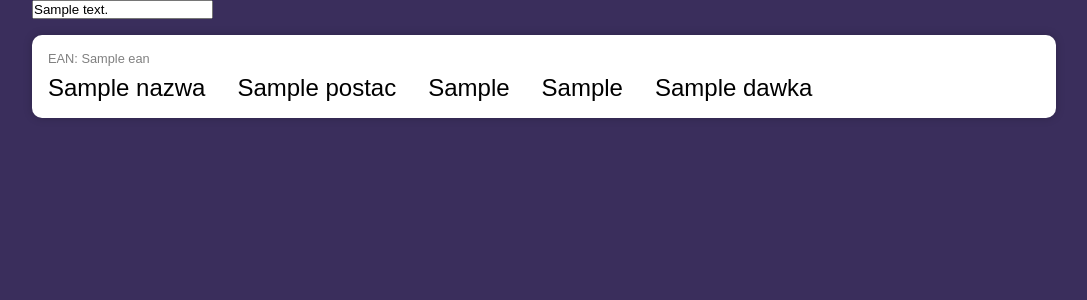
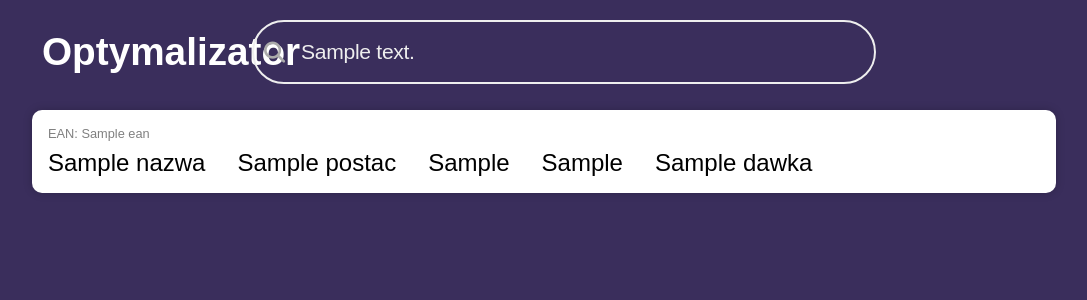
Before and after one commit to SzymonM213/optymalizator, a Django app: template optymalizator/optymalizator_app/templates/search/search.html in a window 1280 px wide. Shown: the top 300 px of the page, without its empty margins (96-1183 px from the left). Run offline with Django 4.2, Linux system fonts and the light colour scheme; the template is opened without the code that fills it: most values are stand-ins (such as "Sample title", 1, 10 or a date in 2020); some libraries are stand-ins or nearby versions.

Commit message:
i kto jest najlepszym frontendowcem???

```diff
--- a/optymalizator/optymalizator_app/static/css/home/home.css
+++ b/optymalizator/optymalizator_app/static/css/home/home.css
@@ -22,7 +22,7 @@ h1 {
   display: block;
   margin: 0 auto 25px auto;
   text-align: center;
-  font-size: 3.42em;
+  font-size: 2.42em;
   font-weight: 600;
   letter-spacing: -0.055em;
 }
--- a/optymalizator/optymalizator_app/static/css/optimize/optimize.css
+++ b/optymalizator/optymalizator_app/static/css/optimize/optimize.css
@@ -16,7 +16,7 @@ body {
 }
 
 h1 {
-  font-size: 3rem;
+  font-size: 2.42rem;
   font-weight: 700;
   margin: 2rem 0;
 }
--- a/optymalizator/optymalizator_app/static/css/search/search.css
+++ b/optymalizator/optymalizator_app/static/css/search/search.css
@@ -15,10 +15,10 @@ body {
   margin: 0 auto;
 }
 
-h1 {
-  font-size: 3rem;
-  font-weight: 700;
-  margin: 2rem 0;
+.search-container > h1 {
+  font-size: 2.42rem;
+  position: absolute;
+  left: 0;
 }
 
 .card {
@@ -118,32 +118,83 @@ h1 {
   font-size: 1.3rem;
 }
 
-.back-btn {
+.search-container {
   display: flex;
   align-items: center;
-  justify-content: center;
-
-  pointer-events: auto;
-  cursor: pointer;
-  position: absolute;
-
-  top: 0;
-  left: 2rem;
-  width: 3rem;
-  height: 3rem;
-  border-radius: 50%;
-  color: #3a2e5c;
-  background-color: #ddd;
-
-  transform: translateY(100%);
-  transition: all 0.3s ease-in-out, transform 0.2s ease-in-out;
+  position: relative;
+  margin: 10px;
+  padding: 10px;
+  width: 100%;
+  height: 100%;
 }
 
-.back-btn > i {
-  font-size: 1.3rem;
+.search-box {
+  position: relative;
+  width: 100%;
+  max-width: 600px;
+  height: 60px;
+  border-radius: 120px;
+  margin: 0 auto;
+  padding: 0 10px;
+  display: flex;
+  flex-direction: row;
+  align-items: center;
+  border: 2px solid #eee;
+  transition: all 0.5s ease;
 }
 
-.back-btn:hover {
-  background-color: #3a2e5c;
-  color: #fff;
+.search-box:hover, .search-box:focus-within {
+  box-shadow: 0 0 0 1px #eee;
 }
+
+.search-box::before {
+  content: "\f002";
+  font-family: 'Font Awesome 5 Free';
+  font-weight: 900;
+  font-size: 1.32em;
+  transition: all 0.5s ease;
+  color: #AAA;
+}
+
+.search-box:hover::before, .search-box:focus-within::before {
+  color: #eee;
+}
+
+.search-form {
+  width: 95%;
+  height: 100%;
+}
+
+#search {
+  width: 95%;
+  height: 100%;
+  outline: none;
+  border: none;
+  background: rgba(255,255,255,0);
+  padding: 0 6px 0 16px;
+  color: #eee;
+  font-size: 1.32em;
+  font-weight: 400;
+  letter-spacing: -0.015em;
+}
+
+.search-box-right {
+  width: 5%;
+  cursor: text;
+  background: transparent;
+  color: transparent;
+  right: 0;
+  top: 50%;
+  transform: translateX(-50%);
+  transition: all 0.5s ease;
+}
+
+.search-box:hover::after, .search-box:focus-within::after {
+  color: #eee;
+}
+
+.search-box-right.active {
+  cursor: pointer;
+  transform: translateX(0%);
+  color: #eee;
+}
--- a/optymalizator/optymalizator_app/templates/search/search.html
+++ b/optymalizator/optymalizator_app/templates/search/search.html
@@ -16,11 +16,14 @@
 <body>
   <div class="container">
     <!-- Search bar like in google at first filled with {{input_text}} -->
-    <div class="search-box">
-      <form action="" class="search-form">
-        {% csrf_token %}
-        <input type="text" placeholder="Wyszukaj" id="search" value="{{input_text}}" autocomplete="off">
-      </form>
+    <div class="search-container">
+      <h1>Optymalizator</h1>
+      <div class="search-box">
+        <form action="" class="search-form">
+          {% csrf_token %}
+          <input type="text" placeholder="Wyszukaj" id="search" value="{{input_text}}" autocomplete="off">
+        </form>
+      </div>
     </div>
 
     <ul class="drug-list">
```
